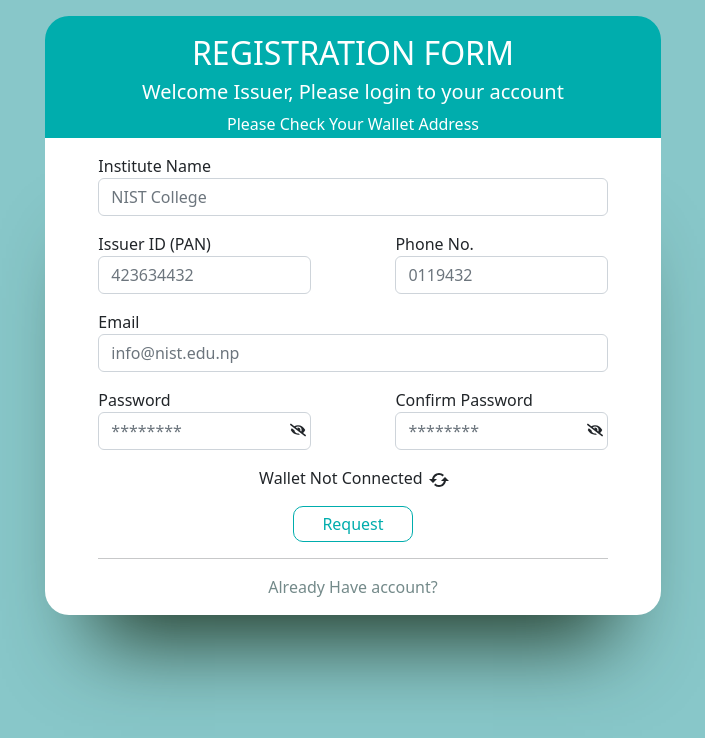
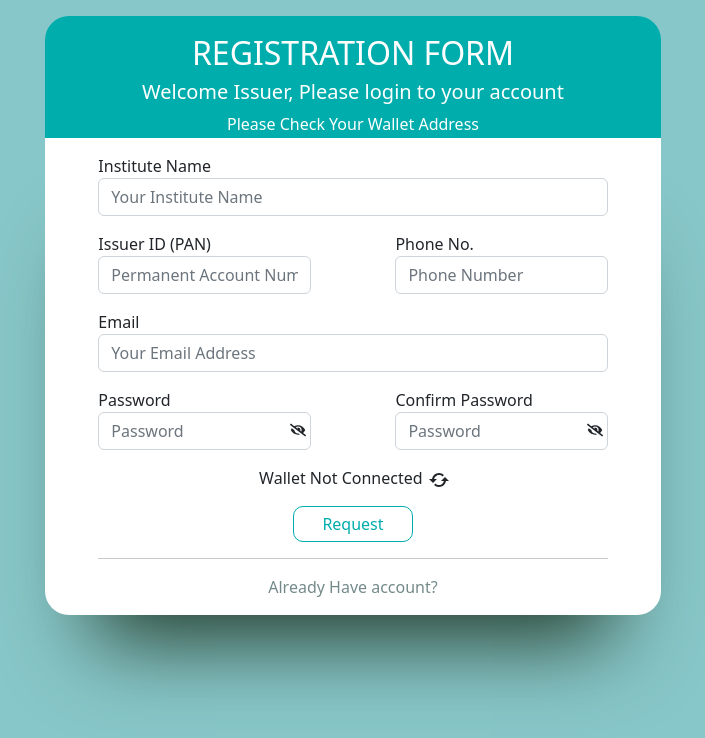
Before and after one commit to niischal/certy, a React (Create React App) app in the folder client/: page /signup in a window 1280 px wide. Shown: the top 738 px of the page, without its empty margins (287-992 px from the left). Built offline with nearby package versions, Linux system fonts and the light colour scheme; what web3 would draw is missing.

Commit message:
Signup Form : placeholder

```diff
--- a/client/src/pages/Signup.js
+++ b/client/src/pages/Signup.js
@@ -96,7 +96,7 @@ const Signup = () => {
                   <input
                     type="text"
                     className="form-control"
-                    placeholder="NIST College"
+                    placeholder="Your Institute Name"
                     value={name}
                     onChange={(e) => setName(e.target.value)}
                     required
@@ -108,7 +108,7 @@ const Signup = () => {
                     <label>Issuer ID (PAN)</label>
                     <input
                       className="form-control"
-                      placeholder="423634432"
+                      placeholder="Permanent Account Number"
                       value={issuerId}
                       required
                       onChange={(e) => setIssuerId(e.target.value)}
@@ -119,7 +119,7 @@ const Signup = () => {
                     <input
                       type="tel"
                       className="form-control"
-                      placeholder="0119432"
+                      placeholder="Phone Number"
                       value={phoneNo}
                       required
                       onChange={(e) => setPhoneNo(e.target.value)}
@@ -132,7 +132,7 @@ const Signup = () => {
                   <input
                     type="email"
                     className="form-control"
-                    placeholder="info@nist.edu.np"
+                    placeholder="Your Email Address"
                     value={email}
                     required
                     onChange={(e) => setEmail(e.target.value)}
@@ -147,7 +147,7 @@ const Signup = () => {
                     <input
                       type={showPassword ? "text" : "password"}
                       className="form-control"
-                      placeholder="********"
+                      placeholder="Password"
                       value={password}
                       required
                       onChange={(e) => setPassword(e.target.value)}
@@ -167,7 +167,7 @@ const Signup = () => {
                     <input
                       type={showPassword ? "text" : "password"}
                       className="form-control"
-                      placeholder="********"
+                      placeholder="Password"
                       value={cpassword}
                       required
                       onChange={(e) => setCpassword(e.target.value)}
```
